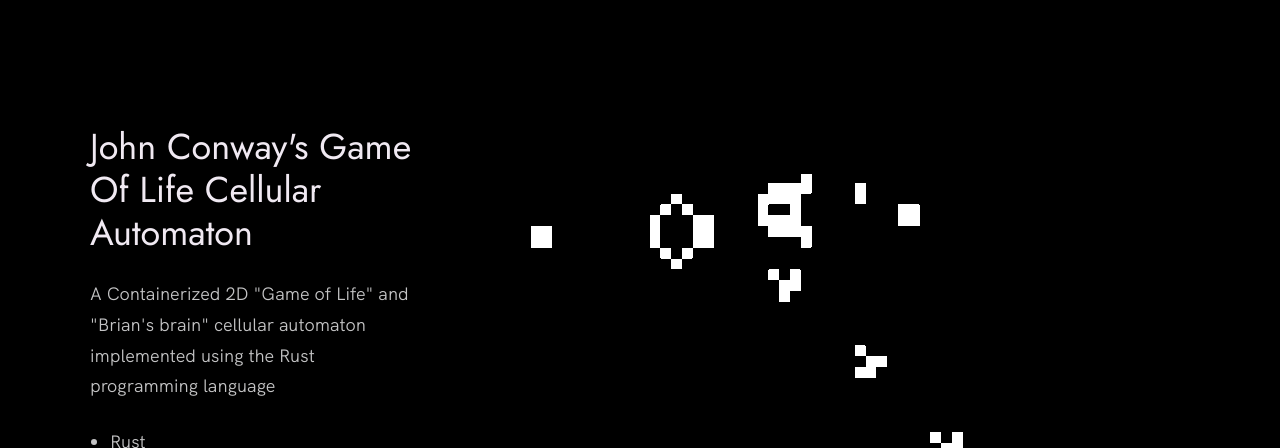
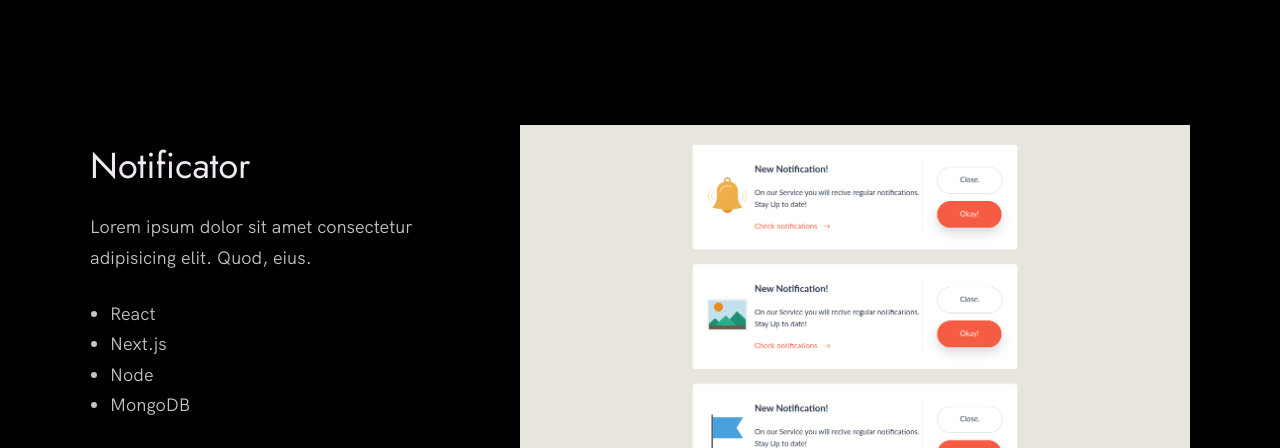
Before and after one commit to KarmaChild/karmachild.github.io, a plain HTML site: page index.html in a window 1280 px wide. Shown: the part 4490-4938 px from the top of the page. Drawn offline with Linux system fonts and the light colour scheme.

Commit message:
Revert "add project - game of life"

```diff
--- a/index.html
+++ b/index.html
@@ -207,28 +207,29 @@
 
           <div class="work__box">
             <div class="work__text">
-              <h3>John Conway's Game Of Life Cellular Automaton</h3>
+              <h3>Notificator</h3>
               <p>
-                A Containerized 2D "Game of Life" and "Brian's brain" cellular automaton implemented using the Rust
-                programming language
+                Lorem ipsum dolor sit amet consectetur adipisicing elit. Quod,
+                eius.
               </p>
               <ul class="work__list">
-                <li>Rust</li>
-                <li>Docker</li>
-                <li>Docker-Compose</li>
+                <li>React</li>
+                <li>Next.js</li>
+                <li>Node</li>
+                <li>MongoDB</li>
               </ul>
 
               <div class="work__links">
-                <a href="https://github.com/KarmaChild/Game-of-Life-Cellular-Automaton" class="link__text" target="_blank">
+                <a href="#" class="link__text">
                   Visit Site <span>&rarr;</span>
                 </a>
-                <a href="https://github.com/KarmaChild/Game-of-Life-Cellular-Automaton">
+                <a href="#">
                   <img src="./images/github.svg" class="work__code" title="View Source Code" alt="GitHub">
                 </a>
               </div>
             </div>
             <div class="work__image-box">
-              <img src="./images/gol.gif" class="work__image" alt="Project 3" />
+              <img src="./images/project-3.png" class="work__image" alt="Project 3" />
             </div>
           </div>
         </div>
```
Also changed, not shown: images/gol.gif (deleted).
